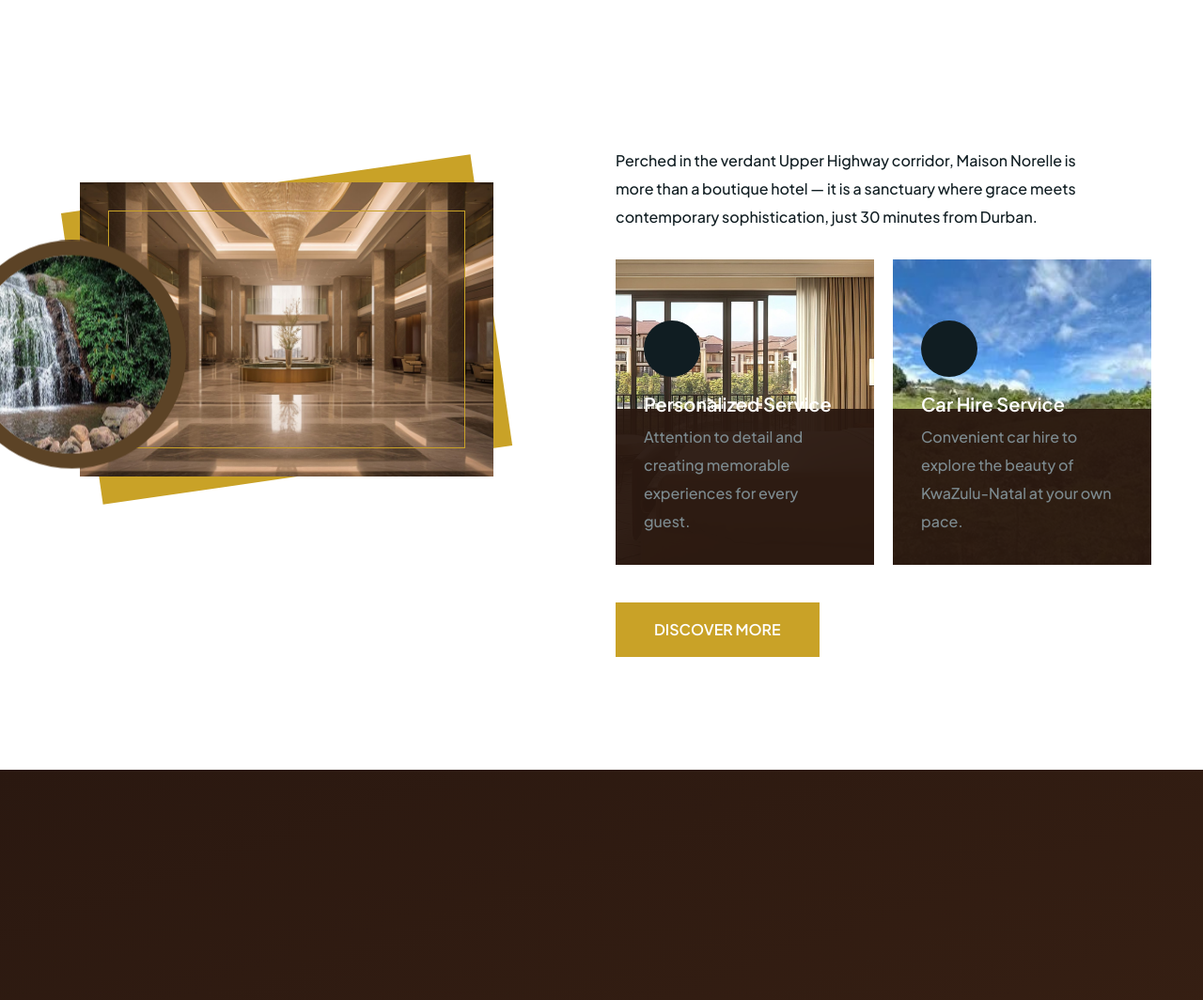
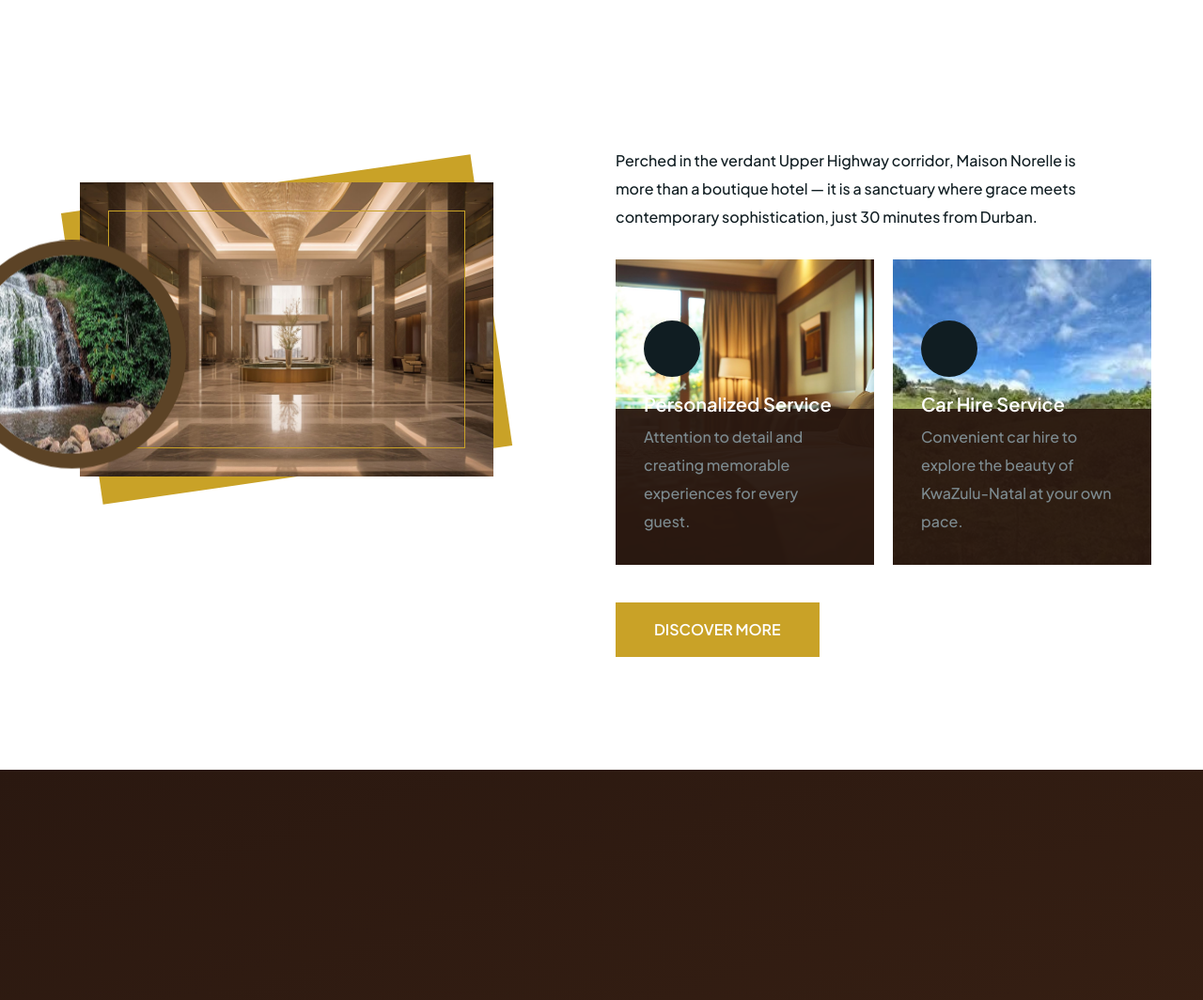
Before and after one commit to flashiago95/maison-norelle-hotel, a plain HTML site: page index.html in a window 1280 px wide. Shown: the part 1224-2288 px from the top of the page at 94% size. Drawn offline with Linux system fonts and the light colour scheme; animation ran at ten frames a second.

Commit message:
Update index.html

```diff
--- a/index.html
+++ b/index.html
@@ -416,7 +416,7 @@
                                 <div class="row gutter-x-20 gutter-y-30">
                                     <div class="col-xl-6 col-lg-12 col-md-6 col-sm-12">
                                         <div class="about-two__feature__item">
-                                            <div class="about-two__feature__bg" style="background-image: url(assets/images/content/suite-bed-portrait.jpg);"></div>
+                                            <div class="about-two__feature__bg" style="background-image: url(assets/images/content/presidential-bed.jpg);"></div>
                                             <div class="about-two__feature__icon">
                                                 <i class="icon-door-lock-1"></i>
                                             </div>
```
